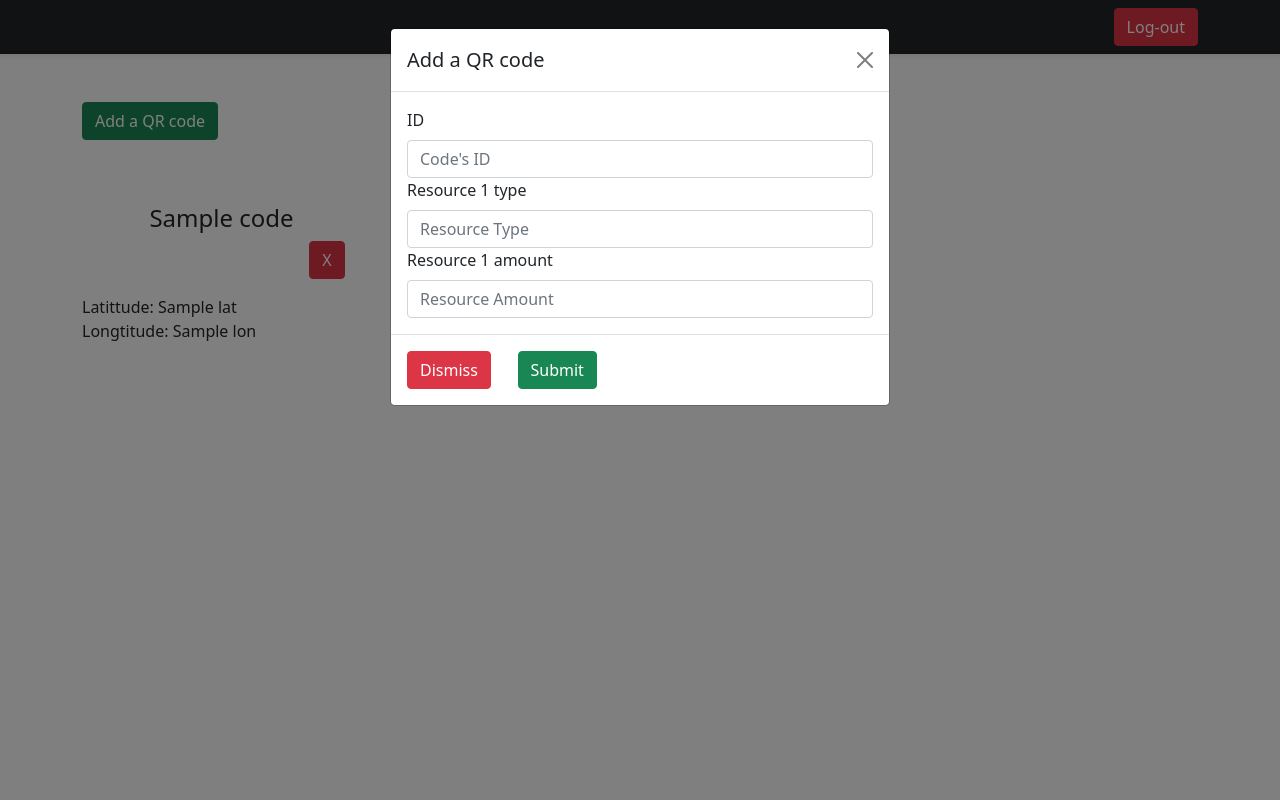
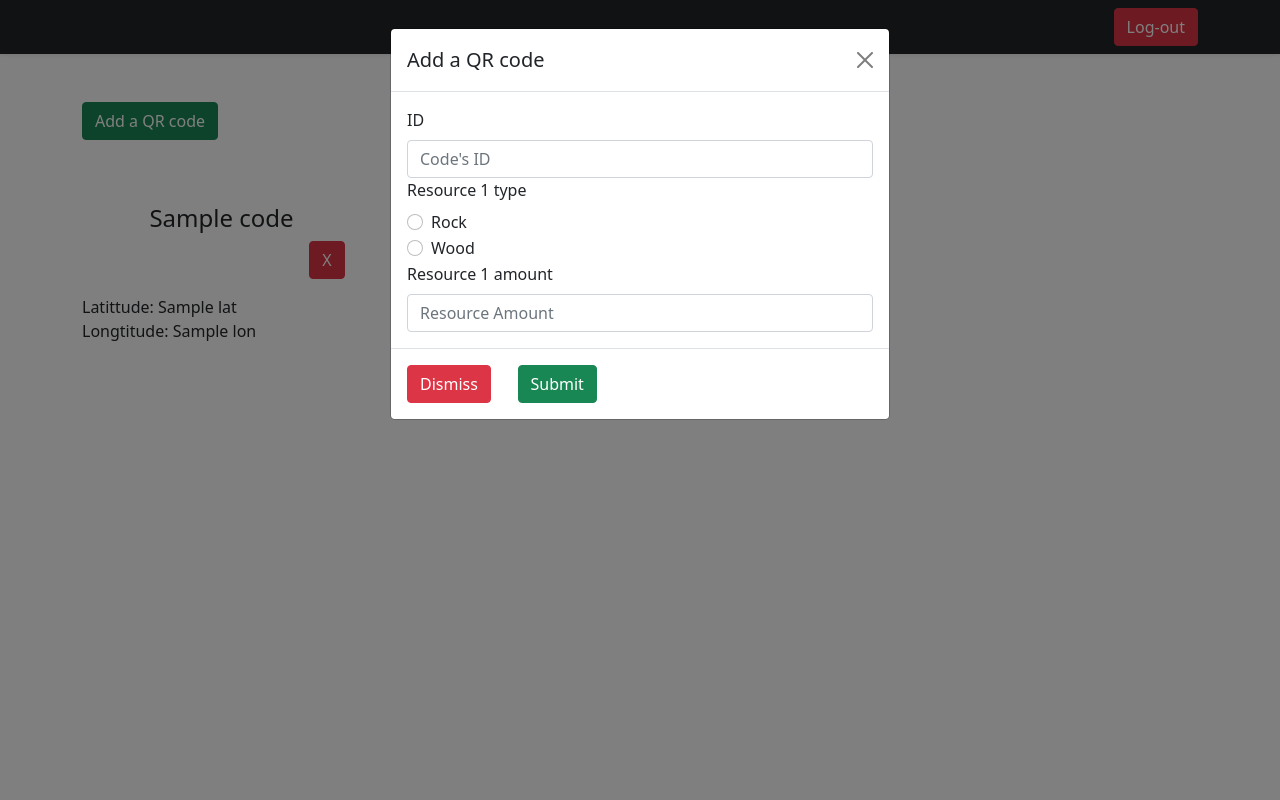
Before and after one commit to plesekz/ecm2434-Group-Project, a Django app: template TheGame/QRC/templates/QRC/manage.html in a window 1280 px wide, after a click on "Add a QR code". Run offline with Django 4.2, Linux system fonts and the light colour scheme; the template is opened without the code that fills it: most values are stand-ins (such as "Sample title", 1, 10 or a date in 2020).

Commit message:
Form pretty much finished, requires adjustments for multi-resource

```diff
--- a/TheGame/QRC/templates/QRC/manage.html
+++ b/TheGame/QRC/templates/QRC/manage.html
@@ -91,10 +91,20 @@
                         <input type="text" class="form-control" id="codeID" placeholder="Code's ID">
                     </div>
                     <div>
+                        <div>
                             <label for="resource1Type" class="form-label">
                                 Resource 1 type
                             </label>
-                        <input type="text" class="form-control" id="resource1Type" placeholder="Resource Type"><!-- change to radial later on -->
+                            <fieldset>
+                                <div class="form-check">
+                                    <input type="radio" name="res1Type" class="form-check-input" id="resource1TypeRock" placeholder="Resource Type">
+                                    <label class="form-check-label" for="resource1Type">Rock</label>
+                                </div>
+                                <div class="form-check">
+                                    <input type="radio" name="res1Type" class="form-check-input" id="resource1TypeWood" placeholder="Resource Type">
+                                    <label class="form-check-label" for="resource1Type">Wood</label>
+                                </div>
+                            </fieldset>
                         </div>
                         <div>
                             <label for="resource1Type" class="form-label">
@@ -102,7 +112,9 @@
                             </label>
                             <input type="text" class="form-control" id="resource1Amount" placeholder="Resource Amount">
                         </div>
-                    <!-- Figure out how to have multiple resources -->
+                    </div>
+                    <!-- repeat above structure for the number of resources in game -->
+                    <!-- add buttons that add and remove resource fields as needed -->
                 </div>
                 <div class="modal-footer" style="justify-content:space-between; align-items:start;">
                     <button id="closeModal" type="button" class="btn btn-danger" data-bs-dismiss="modal">Dismiss</button>
```
Lines whose indentation alone changed are shown as unchanged.
